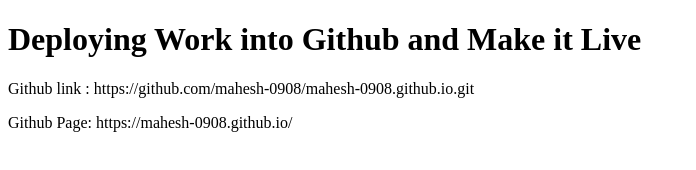
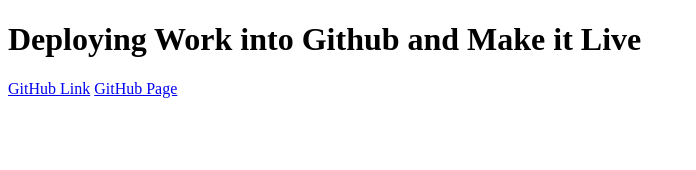
Before and after one commit to mahesh-0908/Dynamic_Project_Gallery, a plain HTML site: page works/task16/Github Page.html in a window 1280 px wide. Shown: the whole page, without its empty margins (0-696 px from the left). Drawn offline with Linux system fonts and the light colour scheme.

Commit message:
Git href

```diff
--- a/works/task16/Github Page.html
+++ b/works/task16/Github Page.html
@@ -5,12 +5,12 @@
 </head>
 <body>
     <h1> Deploying Work into Github and Make it Live</h1>
-    <p>Github link : https://github.com/mahesh-0908/mahesh-0908.github.io.git </p>
+    <a href=" https://github.com/mahesh-0908/mahesh-0908.github.io.git " > GitHub Link</a>
 
 
 
 
 
-    <p> Github Page: https://mahesh-0908.github.io/  </p>
+    <a href="https://mahesh-0908.github.io/ " > GitHub Page</a>
 </body>
 </html>
```
